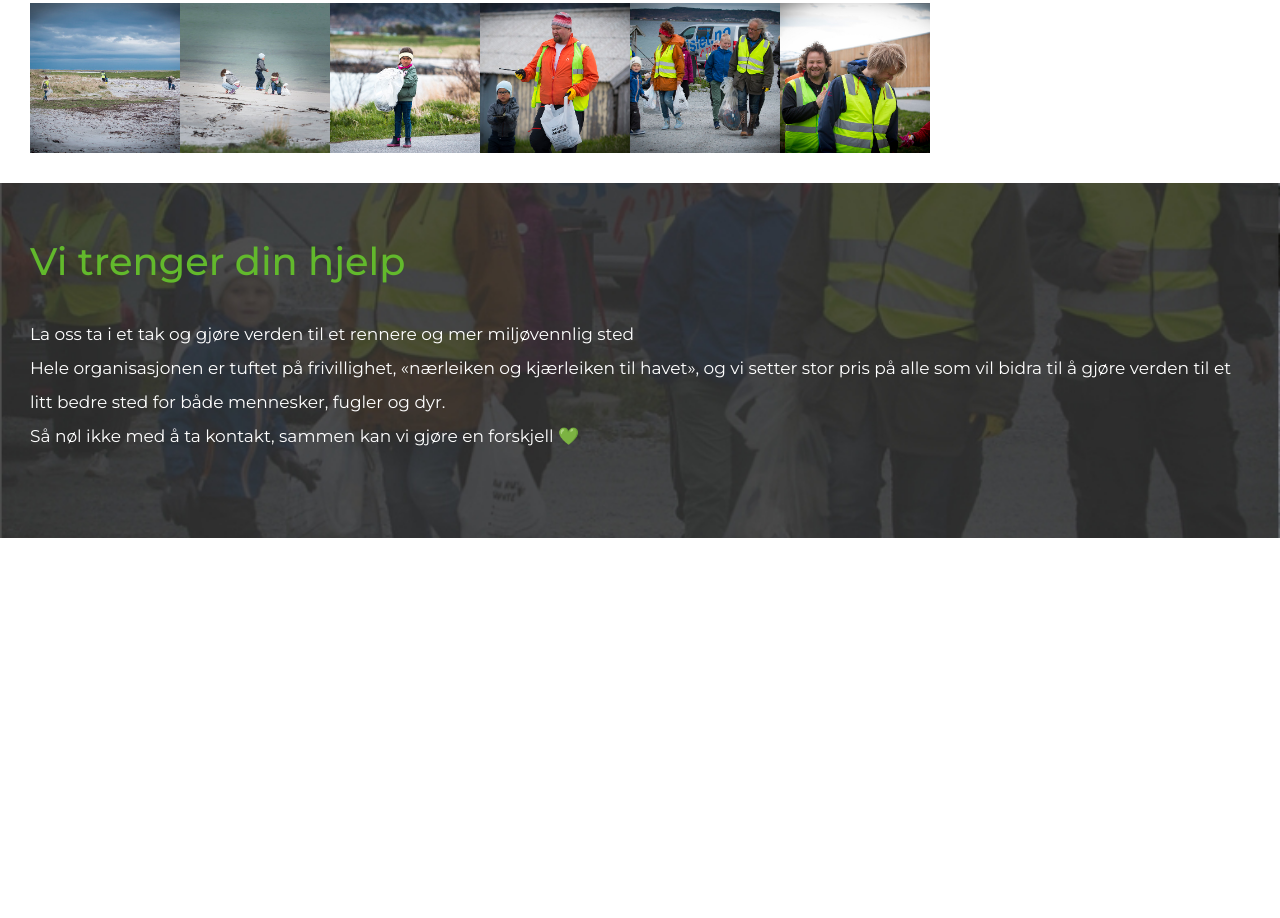
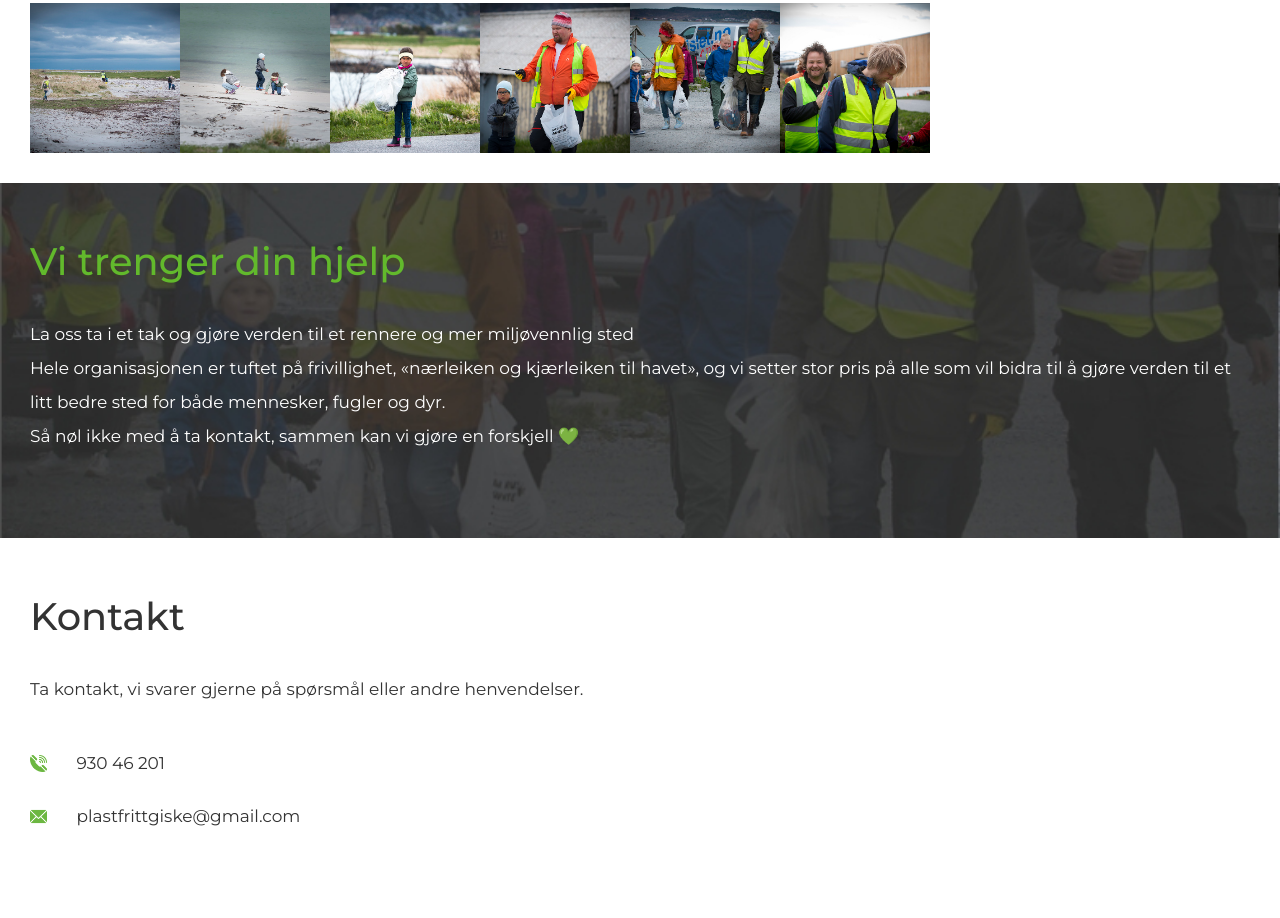
Before and after one commit to oyvindremme/plastfritt-hav, a Gatsby site: page / in a window 1280 px wide. Shown: the part 1017-1935 px from the top of the page. Before the commit the page ends 1555 px from the top, so only its background shows below. Built offline with nearby package versions, Linux system fonts and the light colour scheme; Gatsby itself is replaced by a stand-in of ours.

Commit message:
contact information section done

```diff
--- /dev/null
+++ b/src/components/ContactInformation.js
@@ -0,0 +1,44 @@
+import React from "react"
+import { graphql, useStaticQuery } from "gatsby"
+import Img from "gatsby-image"
+
+const ContactInformation = () => {
+
+    const data = useStaticQuery(graphql`
+        query {
+            phone: file(relativePath: { eq: "icons/phone.png" }) {
+                childImageSharp {
+                    fixed(height: 128) {
+                        ...GatsbyImageSharpFixed
+                    }
+                }
+            }
+            email: file(relativePath: { eq: "icons/email.png" }) {
+                childImageSharp {
+                    fixed(height: 128) {
+                        ...GatsbyImageSharpFixed
+                    }
+                }
+            }
+        }
+    `)
+
+    return (
+        <section className="contact-information">
+            <h2>Kontakt</h2>
+            <p style={{marginBottom: "2.5rem"}}>Ta kontakt, vi svarer gjerne på spørsmål eller andre henvendelser.</p>
+            <p style={{marginBottom: "1.2rem"}}>
+                <span className="contact-information__icon">
+                    <Img fixed={data.phone.childImageSharp.fixed} />
+                </span> 930 46 201
+            </p>
+            <p>
+                <span className="contact-information__icon">
+                    <Img fixed={data.email.childImageSharp.fixed} />
+                </span> plastfrittgiske@gmail.com
+            </p>
+        </section>
+    )
+}
+
+export default ContactInformation
--- a/src/pages/index.js
+++ b/src/pages/index.js
@@ -6,6 +6,7 @@ import Header from "../components/Header"
 import OmOss from "../components/OmOss"
 import ImageGallery from "../components/ImageGallery"
 import FinalConvert from "../components/FinalConvert"
+import ContactInformation from "../components/ContactInformation"
 
 // Assets
 import "../styles/main.scss"
@@ -18,6 +19,7 @@ const Hjem = ({ data }) => {
             <OmOss />
             <ImageGallery />
             <FinalConvert />
+            <ContactInformation />
         </>
     )
 }
--- a/src/styles/main.scss
+++ b/src/styles/main.scss
@@ -91,7 +91,8 @@ h2 {
 // Section Om oss
 .om-oss,
 .image-gallery,
-.final-convert {
+.final-convert,
+.contact-information {
     padding: 30px;
     padding-top: 55px;
 }
@@ -113,3 +114,16 @@ h2 {
         color: #62B92C;
     }
 }
+
+// Contact information
+.contact-information {
+    padding-bottom: 85px;
+    &__icon {
+        div {
+            height: 1em!important;
+            width: 1em!important;
+            margin-right: 25px;
+            top: 3px;
+        }
+    }
+}
```
Also changed, not shown: src/images/icons/email.png (added), src/images/icons/phone.png (added).
